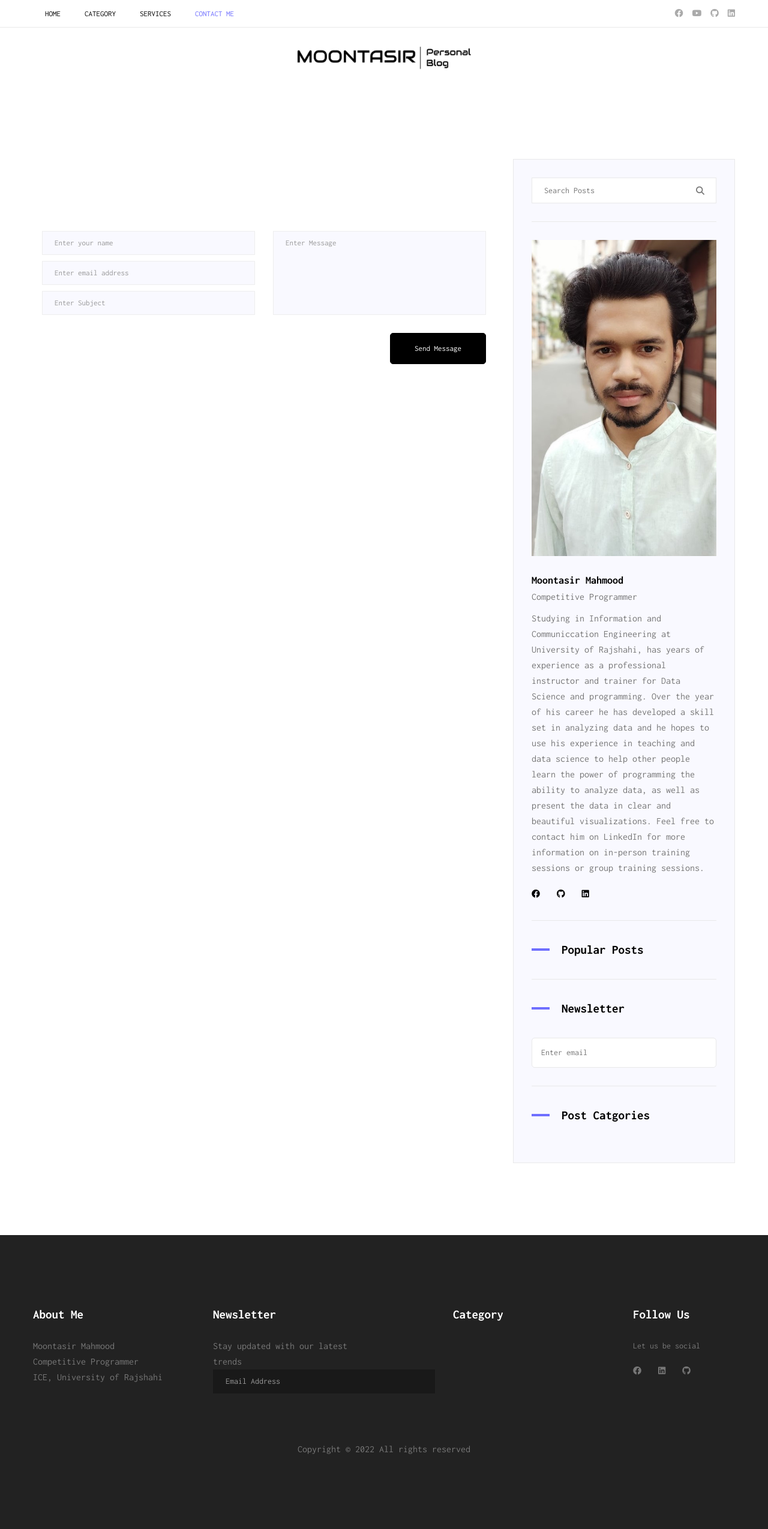
After one commit to Munmud/MunmudBlog, a Django app: page /ContactMe/ in a window 1280 px wide. The commit adds this page. Shown: the whole page at 60% size. Run offline with Django 3.2, Linux system fonts and the light colour scheme; data that the repository does not hold is empty; some libraries are stand-ins or nearby versions.

Commit message:
style bug fixed

```diff
--- a/blog/urls.py
+++ b/blog/urls.py
@@ -1,11 +1,12 @@
 from django.urls import path
 from django.conf import settings
 from django.conf.urls.static import static
-from .views import BlogHome, BlogPost, CategoryView, searchPost, emailSubscription, unsubscribeEmail, TagView
+from .views import BlogHome, BlogPost, CategoryView, searchPost, emailSubscription, unsubscribeEmail, TagView, ContactMe
 
 # app_name = 'blog'
 urlpatterns = [
     path('', BlogHome, name='home'),
+    path('ContactMe/', ContactMe, name='ContactMe'),
     path('blog/<slug:slug>/', BlogPost, name='single_post'),
     path('category/<slug:slug>/', CategoryView, name='Category'),
     path('tag/<slug:slug>/', TagView, name='Tag'),
--- a/blog/views.py
+++ b/blog/views.py
@@ -25,7 +25,8 @@ def BlogHome(request):
 
     context['posts'] = posts
     context.update(SideBarWork())
-    return render(request,'blogHome.html',context)
+    context['navText'] = 'Home'
+    return render(request,'blog/blogHome.html',context)
 
 
 def BlogPost(request, slug):
@@ -71,7 +72,7 @@ def BlogPost(request, slug):
 
     context.update(SideBarWork())
 
-    return render(request,'blogPost.html',context)
+    return render(request,'blog/blogPost.html',context)
 
 def CategoryView(request,slug):
     context = {}
@@ -86,7 +87,8 @@ def CategoryView(request,slug):
 
     context['posts'] = posts
     context.update(SideBarWork())
-    return render(request,'blogHome.html',context)
+    context['navText'] = cat.title
+    return render(request,'blog/blogHome.html',context)
 
 def searchPost(request):
     if 'searchPost' in request.GET:
@@ -102,7 +104,7 @@ def searchPost(request):
 
         context['posts'] = posts
         context.update(SideBarWork())
-        return render(request,'blogHome.html',context)
+        return render(request,'blog/blogHome.html',context)
     pass
 
 def TagView(request, slug):
@@ -117,7 +119,7 @@ def TagView(request, slug):
 
     context['posts'] = posts
     context.update(SideBarWork())
-    return render(request,'blogHome.html',context)
+    return render(request,'blog/blogHome.html',context)
 
 def emailSubscription(request):
     if request.is_ajax():
@@ -162,3 +164,11 @@ def unsubscribeEmail(request,pk):
         return render(request,'blogHome.html',context)
 
     pass
+
+
+def ContactMe(request):
+    context =  {}
+    context.update(SideBarWork())
+    context['navText'] = 'Contact Me'
+
+    return render(request, 'blog/contactMe.html', context)
--- a/requirements.txt
+++ b/requirements.txt
@@ -6,3 +6,4 @@ django-ckeditor
 django-social-share
 django-taggit
 better_profanity
+CodeforcesApiPy
--- a/templates/base.html
+++ b/templates/base.html
@@ -41,12 +41,12 @@
 
                     <div class="collapse navbar-collapse offset" id="navbarSupportedContent">
                         <ul class="nav navbar-nav menu_nav">
-                            <li class="nav-item active"><a class="nav-link" href="{% url 'home'%}">Home</a></li>
+                            <li class="nav-item"><a class="nav-link" href="{% url 'home'%}">Home</a></li>
 
-                            <li class="nav-item submenu dropdown">
+                            <li class="nav-item submenu dropdown show">
                                 <a href="   #" class="nav-link dropdown-toggle" data-toggle="dropdown" role="button"
-                                    aria-haspopup="true" aria-expanded="false">Category</a>
-                                <ul class="dropdown-menu">
+                                    aria-haspopup="true" aria-expanded="true">Category</a>
+                                <ul class="dropdown-menu show">
                                     {% for category in categorys %}
                                     <li class="nav-item"><a class="nav-link"
                                             href="{% url 'Category' category.slug %}">{{category.title}}</a>
@@ -54,18 +54,19 @@
                                     {% endfor %}
                                 </ul>
                             </li>
-                            <li class="nav-item submenu dropdown">
+                            <li class="nav-item submenu dropdown show">
                                 <a href="   #" class="nav-link dropdown-toggle" data-toggle="dropdown" role="button"
-                                    aria-haspopup="true" aria-expanded="false">Services</a>
-                                <ul class="dropdown-menu">
+                                    aria-haspopup="true" aria-expanded="true">Services</a>
+                                <ul class="dropdown-menu show">
 
                                     <li class="nav-item">
-                                        <a class="nav-link" href="http://url.moontasir.com/">
-                                            URL shortner
-                                        </a>
+                                        <a class="nav-link" href="http://url.moontasir.com/">URL shortner</a>
                                     </li>
 
                                 </ul>
+                            </li>
+
+                            <li class="nav-item "><a class="nav-link" href="{% url 'ContactMe'%}">Contact Me</a>
                             </li>
 
                         </ul>
@@ -298,6 +299,22 @@
         integrity="sha512-894YE6QWD5I59HgZOGReFYm4dnWc1Qt5NtvYSaNcOP+u1T9qYdvdihz0PPSiiqn/+/3e7Jo4EaG7TubfWGUrMQ=="
         crossorigin="anonymous" referrerpolicy="no-referrer"></script>
 
+    <!-- Navbar toggler -->
+    <script type="text/javascript">
+        btn = $(".navbar-toggler")
+        btn.click((e) => {
+            if (btn.attr("aria-expanded") == "false") {
+                btn.attr("aria-expanded", "true");
+                $('.navbar-collapse.offset.collapse').addClass("show");
+            }
+            else {
+                btn.attr("aria-expanded", "false");
+                $('.navbar-collapse.offset.collapse').removeClass("show");
+            }
+        })
+    </script>
+
+    <!-- Sidebar formform -->
     <script type="text/javascript">
         const searchPost = () => {
             let filter = document.getElementById('searchPostId').value;
--- a/templates/blogPost.html
+++ b/templates/blog/blogPost.html
@@ -134,6 +134,7 @@
 
 
 {% block js %}
+
 <script type="text/javascript">
     const saveComment = () => {
         $.ajax({
--- /dev/null
+++ b/templates/blog/contactMe.html
@@ -0,0 +1,65 @@
+{% extends 'base.html' %}
+{% load static %}
+{% block title %} Contact Me {% endblock%}
+{% block css %}
+<link rel="stylesheet" href="{% static 'css/style.css'%}" />
+
+{% endblock css %}
+
+
+
+{% block content %}
+<section class="contact_area p_120">
+    <div class="container">
+        <div class="">
+            <form class="row contact_form" action="contact_process.htm" method="post" id="contactForm" novalidate>
+                <div class="col-md-6">
+                    <div class="form-group">
+                        <input type="text" class="form-control" id="name" name="name" placeholder="Enter your name">
+                    </div>
+                    <div class="form-group">
+                        <input type="email" class="form-control" id="email" name="email"
+                            placeholder="Enter email address">
+                    </div>
+                    <div class="form-group">
+                        <input type="text" class="form-control" id="subject" name="subject" placeholder="Enter Subject">
+                    </div>
+                </div>
+                <div class="col-md-6">
+                    <div class="form-group">
+                        <textarea class="form-control" name="message" id="message" rows="1"
+                            placeholder="Enter Message"></textarea>
+                    </div>
+                </div>
+                <div class="col-md-12 text-right">
+                    <button type="submit" value="submit" class="btn submit_btn">Send Message</button>
+                </div>
+            </form>
+        </div>
+
+    </div>
+</section>
+
+{% endblock content %}
+
+
+{% block js %}
+
+{% if navText %}
+
+<script type="text/javascript">
+    navText = "{{navText}}";
+    a = $(".nav-item");
+    for (var i = 0; i < a.length; i++) {
+        for (var j = 0; j < a[i].childNodes.length; j++) {
+            if (a[i].childNodes[j].text) {
+                if (a[i].childNodes[j].text == navText)
+                    a[i].classList.add("active");
+            }
+        }
+    }
+</script>
+
+{% endif %}
+
+{% endblock %}
--- a/todo.txt
+++ b/todo.txt
@@ -1,3 +1,6 @@
 - adding alt
 - bangla font add
 - singleblog template title click
+- email verification
+- cf rank mail
+- resume generator
```
Also changed, not shown: templates/blog/blogHome.html (renamed from templates/blogHome.html, +17 -1 lines).
